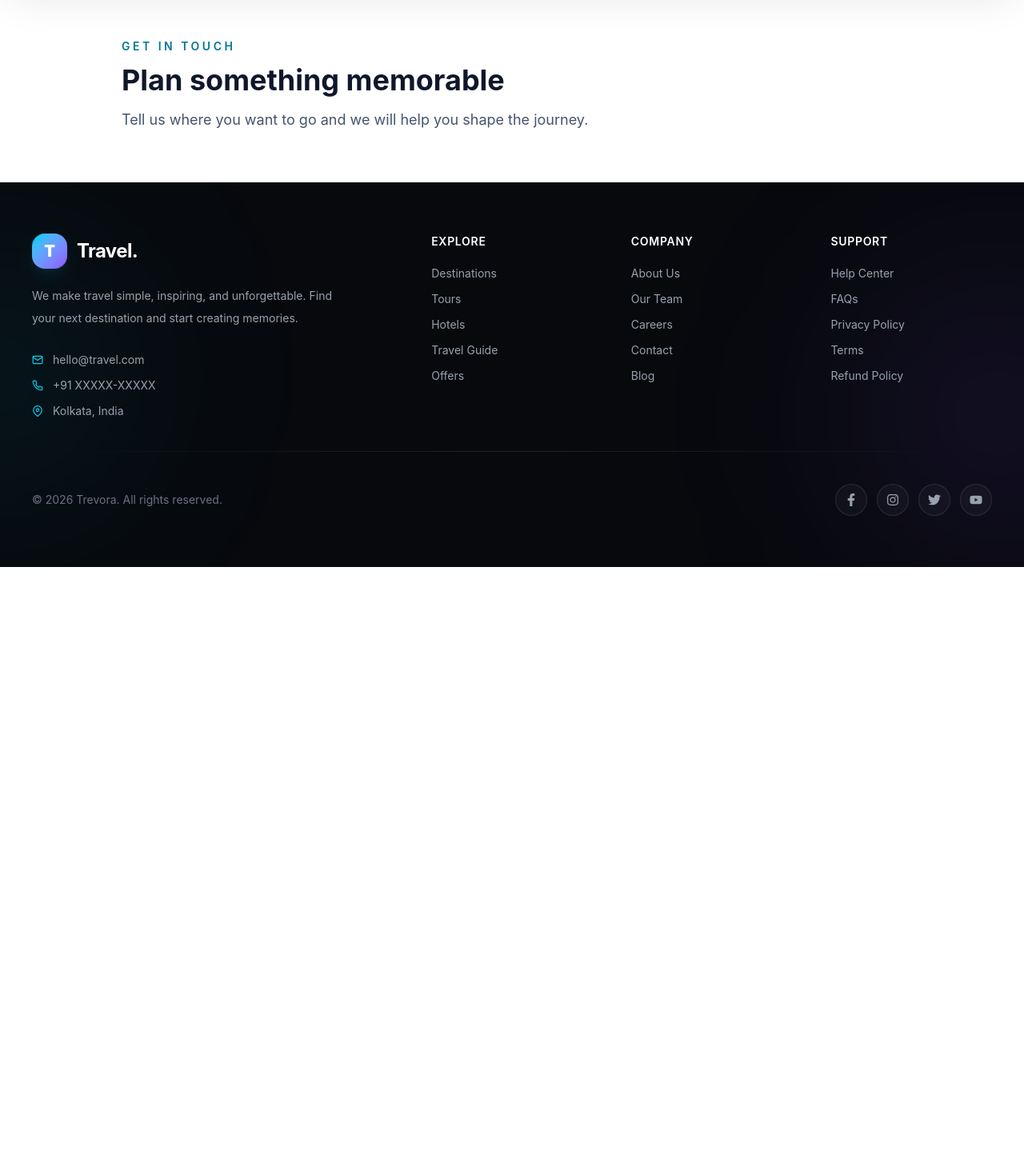
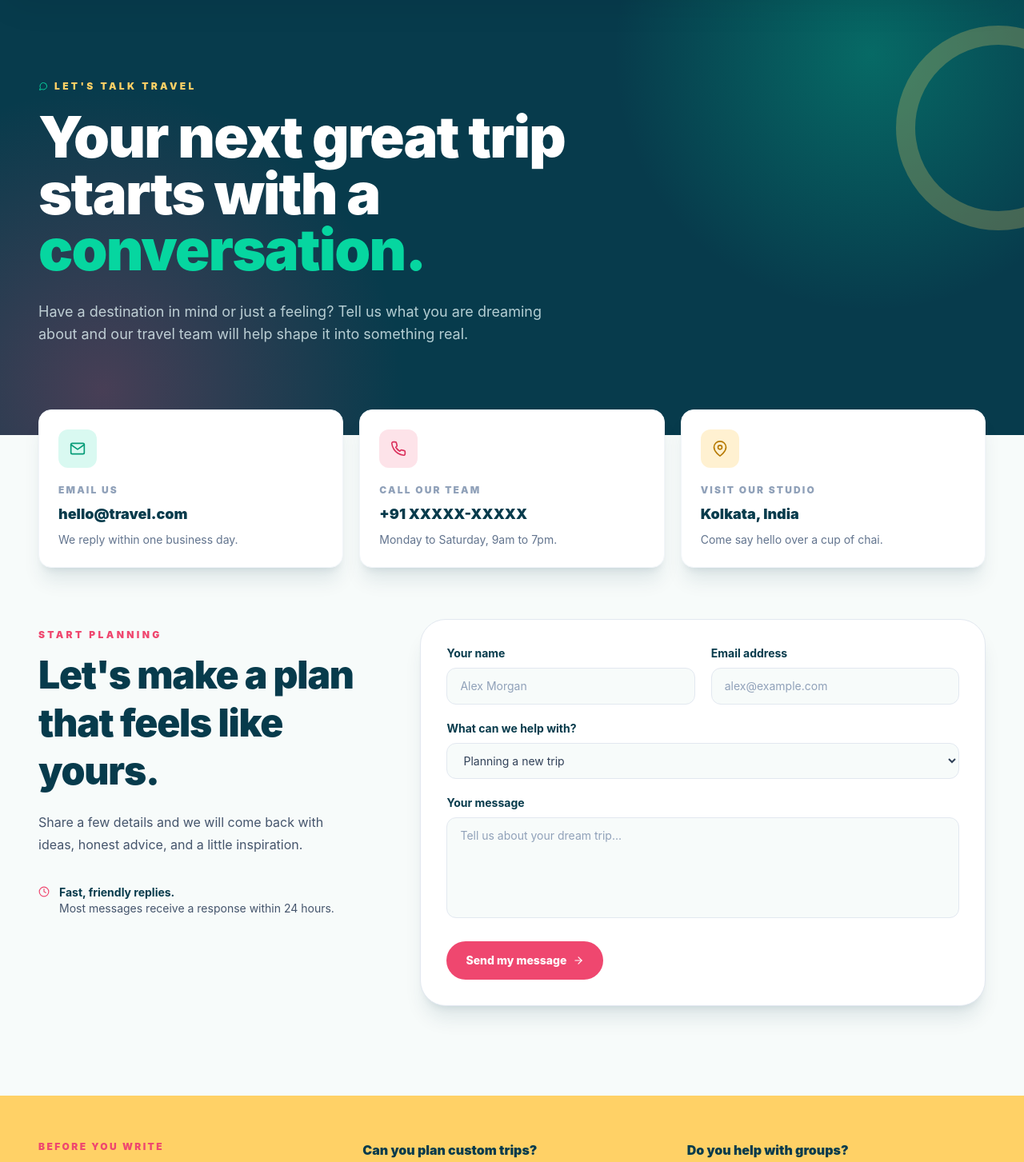
Before and after one commit to MohanlalManna24/Travel, a React (Vite) app: page /contact in a window 1280 px wide. Shown: the part 80-1533 px from the top of the page at 80% size. Before the commit the page ends 800 px from the top, so only its background shows below. Built offline with nearby package versions, Linux system fonts and the light colour scheme.

Commit message:
redesign contact page

```diff
--- a/src/components/TopDestinations.jsx
+++ b/src/components/TopDestinations.jsx
@@ -1,6 +1,5 @@
 import { FiArrowRight } from "react-icons/fi";
 import { Link } from "react-router-dom";
-import Airplane from "../assets/images/airplane.jpeg";
 import DestinationCards from "./DestinationCards.jsx";
 
 const TopDestinations = () => {
@@ -20,11 +19,6 @@ const TopDestinations = () => {
               our handpicked travel experiences.
             </p>
           </div>
-          <img
-            className="pointer-events-none absolute right-0 top-1/2 z-0 hidden w-64 -translate-y-1/2 opacity-20 mix-blend-multiply md:block lg:w-96"
-            src={Airplane}
-            alt=""
-          />
           <Link
             to="/destination"
             className="group relative z-10 inline-flex items-center gap-2 text-sm font-bold text-cyan-700 transition hover:text-slate-900"
--- a/src/pages/Contact.jsx
+++ b/src/pages/Contact.jsx
@@ -1,13 +1,98 @@
-function Contact() {
+import { useState } from "react";
+import {
+  FiArrowRight,
+  FiClock,
+  FiMail,
+  FiMapPin,
+  FiMessageCircle,
+  FiPhone,
+  FiSend,
+} from "react-icons/fi";
+import Layout from "../components/layout/Layout";
+
+const contactOptions = [
+  { icon: FiMail, label: "Email us", value: "hello@travel.com", detail: "We reply within one business day.", color: "bg-[#06d6a0]/15 text-[#069c78]" },
+  { icon: FiPhone, label: "Call our team", value: "+91 XXXXX-XXXXX", detail: "Monday to Saturday, 9am to 7pm.", color: "bg-[#ef476f]/15 text-[#db315c]" },
+  { icon: FiMapPin, label: "Visit our studio", value: "Kolkata, India", detail: "Come say hello over a cup of chai.", color: "bg-[#ffd166]/30 text-[#b77a00]" },
+];
+
+const Contact = () => {
+  const [isSubmitted, setIsSubmitted] = useState(false);
+
+  const handleSubmit = (event) => {
+    event.preventDefault();
+    setIsSubmitted(true);
+  };
+
   return (
-    <main className="mx-auto max-w-5xl px-6 py-16">
-      <p className="text-sm font-semibold uppercase tracking-[0.25em] text-cyan-700">Get in touch</p>
-      <h1 className="mt-3 text-4xl font-bold text-slate-900">Plan something memorable</h1>
-      <p className="mt-4 max-w-2xl text-lg text-slate-600">
-        Tell us where you want to go and we will help you shape the journey.
-      </p>
+    <main className="overflow-hidden bg-[#f7fbfa]">
+      <section className="relative bg-[#073b4c] text-white">
+        <div className="absolute inset-0 bg-[radial-gradient(circle_at_85%_15%,rgba(6,214,160,0.3),transparent_27%),radial-gradient(circle_at_10%_90%,rgba(239,71,111,0.28),transparent_30%)]" />
+        <div className="absolute -right-24 top-12 h-64 w-64 rounded-full border-24 border-[#ffd166]/25" />
+        <Layout>
+          <div className="relative px-6 py-20 sm:px-10 lg:px-12 lg:py-28">
+            <p className="mb-5 inline-flex items-center gap-2 text-xs font-black uppercase tracking-[0.28em] text-[#ffd166]"><FiMessageCircle className="text-[#06d6a0]" /> Let&apos;s talk travel</p>
+            <h1 className="max-w-3xl text-5xl font-black leading-[0.98] tracking-tight sm:text-6xl lg:text-7xl">Your next great trip starts with a <span className="text-[#06d6a0]">conversation.</span></h1>
+            <p className="mt-7 max-w-2xl text-base leading-7 text-cyan-50/75 sm:text-lg">Have a destination in mind or just a feeling? Tell us what you are dreaming about and our travel team will help shape it into something real.</p>
+          </div>
+        </Layout>
+      </section>
+
+      <section className="relative z-10 -mt-8 px-6 pb-20 sm:px-10 lg:px-12 lg:pb-28">
+        <Layout>
+          <div className="grid gap-5 md:grid-cols-3">
+            {contactOptions.map(({ icon: Icon, label, value, detail, color }) => (
+              <article key={label} className="rounded-2xl border border-slate-100 bg-white p-6 shadow-xl shadow-[#073b4c]/10 transition duration-300 hover:-translate-y-2">
+                <div className={`mb-5 grid h-12 w-12 place-items-center rounded-xl text-xl ${color}`}><Icon /></div>
+                <p className="text-xs font-black uppercase tracking-[0.18em] text-slate-400">{label}</p>
+                <p className="mt-2 text-lg font-black text-[#073b4c]">{value}</p>
+                <p className="mt-2 text-sm text-slate-500">{detail}</p>
+              </article>
+            ))}
+          </div>
+
+          <div className="mt-16 grid gap-12 lg:grid-cols-[0.72fr_1.28fr] lg:gap-20">
+            <div className="pt-3">
+              <p className="mb-3 text-xs font-black uppercase tracking-[0.28em] text-[#ef476f]">Start planning</p>
+              <h2 className="text-4xl font-black leading-tight tracking-tight text-[#073b4c] sm:text-5xl">Let&apos;s make a plan that feels like yours.</h2>
+              <p className="mt-5 max-w-md text-base leading-7 text-slate-600">Share a few details and we will come back with ideas, honest advice, and a little inspiration.</p>
+              <div className="mt-9 flex items-start gap-3 text-sm text-slate-600"><FiClock className="mt-0.5 shrink-0 text-[#ef476f]" /><span><strong className="text-[#073b4c]">Fast, friendly replies.</strong><br />Most messages receive a response within 24 hours.</span></div>
+            </div>
+
+            <form onSubmit={handleSubmit} className="rounded-4xl border border-slate-200 bg-white p-6 shadow-xl shadow-[#073b4c]/10 sm:p-8">
+              {isSubmitted ? (
+                <div className="flex min-h-90 flex-col items-center justify-center text-center">
+                  <div className="grid h-16 w-16 place-items-center rounded-full bg-[#06d6a0]/15 text-3xl text-[#069c78]"><FiSend /></div>
+                  <h3 className="mt-6 text-2xl font-black text-[#073b4c]">Message received.</h3>
+                  <p className="mt-3 max-w-sm leading-7 text-slate-600">Thanks for reaching out. Our team will be in touch soon with the next step for your journey.</p>
+                  <button type="button" onClick={() => setIsSubmitted(false)} className="mt-6 text-sm font-bold text-[#db315c] underline underline-offset-4">Send another message</button>
+                </div>
+              ) : (
+                <>
+                  <div className="grid gap-5 sm:grid-cols-2">
+                    <label className="text-sm font-bold text-[#073b4c]">Your name<input required type="text" placeholder="Alex Morgan" className="mt-2 w-full rounded-xl border border-slate-200 bg-[#f7fbfa] px-4 py-3 font-normal text-slate-700 outline-none transition placeholder:text-slate-400 focus:border-[#06d6a0] focus:ring-4 focus:ring-[#06d6a0]/10" /></label>
+                    <label className="text-sm font-bold text-[#073b4c]">Email address<input required type="email" placeholder="alex@example.com" className="mt-2 w-full rounded-xl border border-slate-200 bg-[#f7fbfa] px-4 py-3 font-normal text-slate-700 outline-none transition placeholder:text-slate-400 focus:border-[#06d6a0] focus:ring-4 focus:ring-[#06d6a0]/10" /></label>
+                  </div>
+                  <label className="mt-5 block text-sm font-bold text-[#073b4c]">What can we help with?<select className="mt-2 w-full rounded-xl border border-slate-200 bg-[#f7fbfa] px-4 py-3 font-normal text-slate-700 outline-none transition focus:border-[#06d6a0] focus:ring-4 focus:ring-[#06d6a0]/10"><option>Planning a new trip</option><option>Changing an existing booking</option><option>Destination recommendations</option><option>Something else</option></select></label>
+                  <label className="mt-5 block text-sm font-bold text-[#073b4c]">Your message<textarea required rows="5" placeholder="Tell us about your dream trip..." className="mt-2 w-full resize-none rounded-xl border border-slate-200 bg-[#f7fbfa] px-4 py-3 font-normal text-slate-700 outline-none transition placeholder:text-slate-400 focus:border-[#06d6a0] focus:ring-4 focus:ring-[#06d6a0]/10" /></label>
+                  <button type="submit" className="group mt-6 inline-flex items-center gap-2 rounded-full bg-[#ef476f] px-6 py-3.5 text-sm font-extrabold text-white transition hover:-translate-y-1 hover:bg-[#073b4c]">Send my message <FiArrowRight className="transition-transform group-hover:translate-x-1" /></button>
+                </>
+              )}
+            </form>
+          </div>
+        </Layout>
+      </section>
+
+      <section className="bg-[#ffd166] px-6 py-14 sm:px-10 lg:px-12">
+        <Layout>
+          <div className="grid gap-8 sm:grid-cols-3">
+            <div><p className="text-xs font-black uppercase tracking-[0.2em] text-[#ef476f]">Before you write</p><h2 className="mt-2 text-2xl font-black text-[#073b4c]">Quick answers</h2></div>
+            {[["Can you plan custom trips?", "Absolutely. Every journey can be shaped around you."], ["Do you help with groups?", "Yes, we love making group travel feel simple."]].map(([question, answer]) => <div key={question}><p className="font-black text-[#073b4c]">{question}</p><p className="mt-2 text-sm leading-6 text-[#073b4c]/70">{answer}</p></div>)}
+          </div>
+        </Layout>
+      </section>
     </main>
-  )
-}
+  );
+};
 
-export default Contact
+export default Contact;
```
